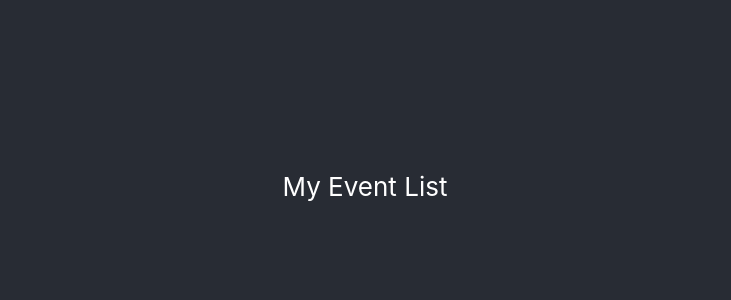
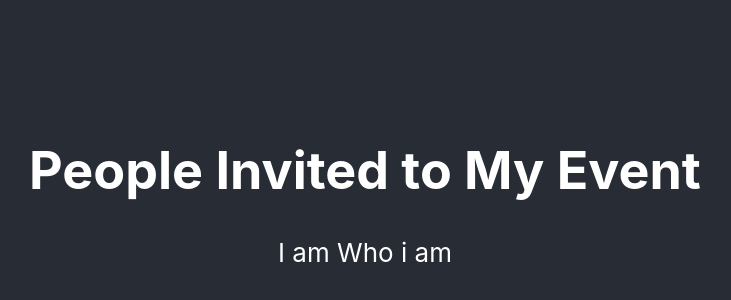
Before and after one commit to Stankovich96/EventList, a React (Create React App) app: page / in a window 1280 px wide. Shown: the part 214-514 px from the top of the page, without its empty margins (275-1006 px from the left). Built offline with nearby package versions, Linux system fonts and the light colour scheme.

Commit message:
Initializing states

```diff
--- a/src/App.tsx
+++ b/src/App.tsx
@@ -1,11 +1,26 @@
 import React from 'react';
 import logo from './logo.svg';
 import './App.css';
+import { useState } from 'react';
+import List from './components/List';
+
+interface IState {
+	people: {
+		name: string;
+		url: string;
+		age: number;
+		note?: string;
+	}[];
+}
 
 function App() {
+	const [people, setPeople] = useState<IState['people']>([]);
 	return (
 		<div className='App'>
-			<header className='App-header'>My Event List</header>
+			<header className='App-header'>
+				<h1>People Invited to My Event</h1>
+				<List />
+			</header>
 		</div>
 	);
 }
--- /dev/null
+++ b/src/components/List.tsx
@@ -0,0 +1,7 @@
+import React from 'react';
+
+const List = () => {
+	return <div>I am Who i am</div>;
+};
+
+export default List;
```
